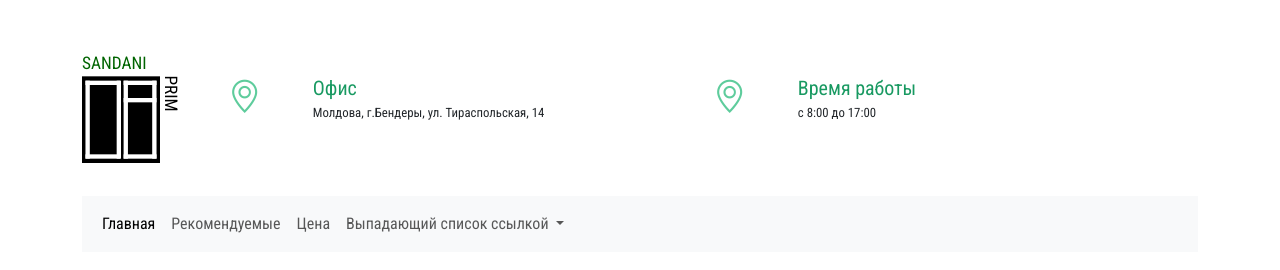
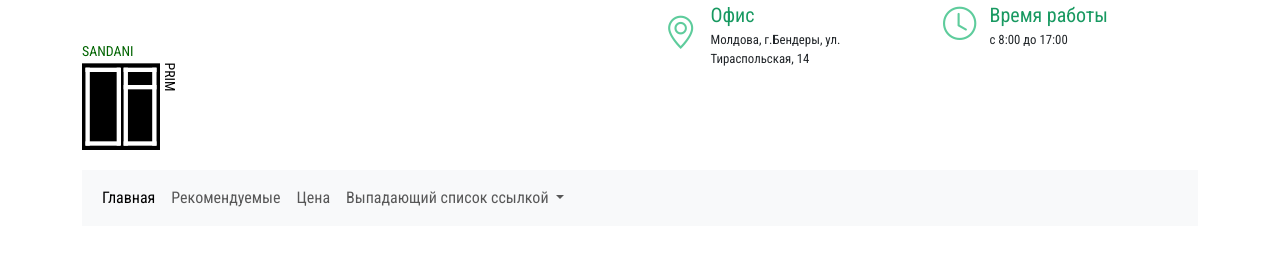
Before and after one commit to dimaarion/sandaniprim-template, a website: page index.html in a window 1280 px wide. Drawn offline with nearby package versions, Linux system fonts and the light colour scheme.

Commit message:
Update index.html

```diff
--- a/index.html
+++ b/index.html
@@ -16,10 +16,13 @@
   <body>
     <div class="container-fluid">
       <div class="container-lg">
-        <nav class="navbar fs-text-roboto">
+        <div class="row fs-text-roboto">
+          <div class="col-sm">
           <a class="navbar-brand" href="#">
             <svg width="130" height="170" viewBox="0,0,150,150"><text x="0" y="42" class="logoS" fill="DarkGreen">SANDANI</text><rect x="0" y="50" width="90" height="100"></rect><text x="150" y="55" transform="rotate(90,126,25)" class="logoP">PRIM</text><rect x="4" y="55" width="5" fill="#fff" height="90"></rect><rect x="4" y="55" width="40" fill="#fff" height="5"></rect><rect x="40" y="55" width="5" fill="#fff" height="90"></rect><rect x="4" y="140" width="40" fill="#fff" height="5"></rect><rect x="48" y="55" width="5" fill="#fff" height="90"></rect><rect x="48" y="55" width="38" fill="#fff" height="5"></rect><rect x="81" y="55" width="5" fill="#fff" height="90"></rect><rect x="48" y="140" width="38" fill="#fff" height="5"></rect><rect x="48" y="75" width="38" fill="#fff" height="5"></rect></svg>
         </a>
+        </div>
+        <div class="row col-sm">
           <div class="col-sm">
             <div class="row align-items-center">
               <div class="col-2"><i class="bi bi-geo-alt icons-addres icons"></i></div>
@@ -31,14 +34,15 @@
         </div>
         <div class="col-sm">
           <div class="row align-items-center">
-            <div class="col-2"><i class="bi bi-geo-alt icons-addres icons"></i></div>
+            <div class="col-2"><i class="bi bi-clock icons-addres icons"></i></div>
             <div class="col">
               <div class="fs-5 cl-text-61">Время работы</div>
               <div class="fs-7">с 8:00 до 17:00</div>
           </div>
         </div>
       </div>
-    </nav>
+      </div>
+    </div>
      <nav class="navbar navbar-expand-lg bg-body-tertiary fs-text-roboto">
   <div class="container-fluid">
 
```
